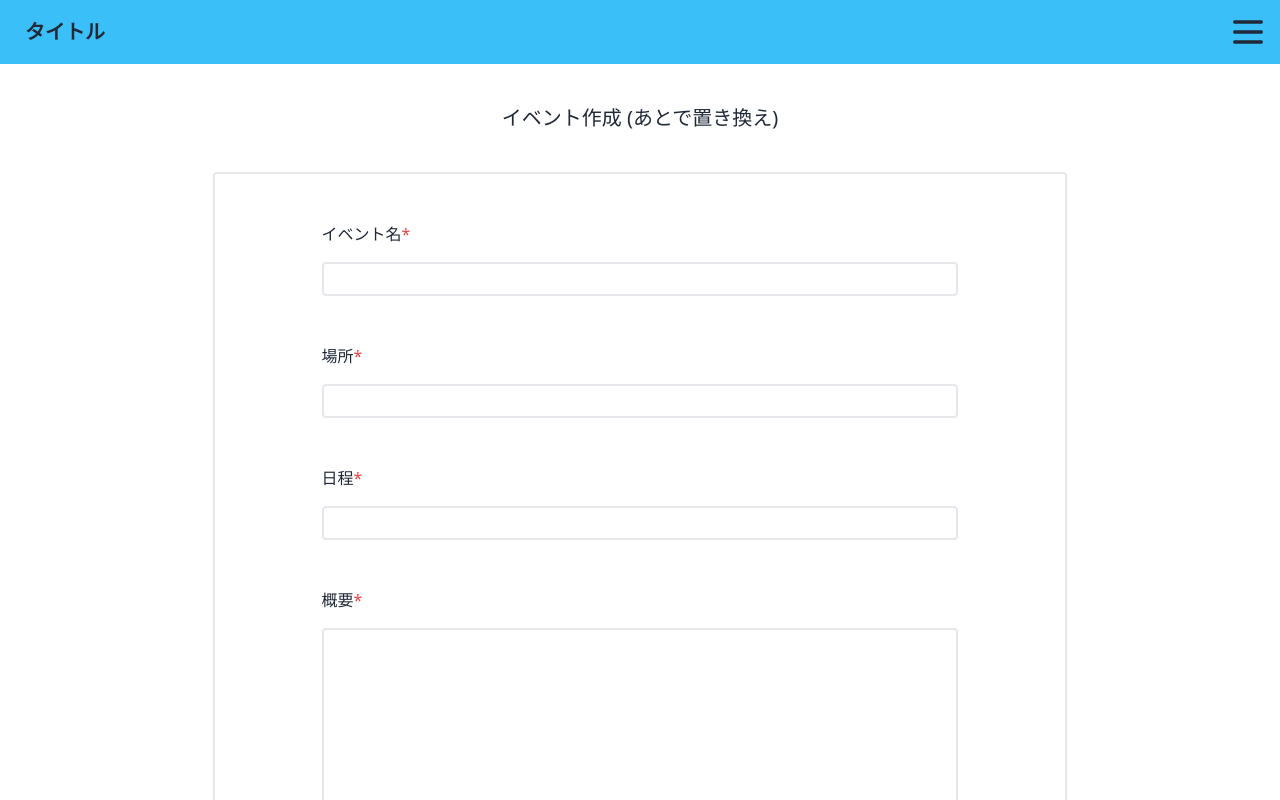
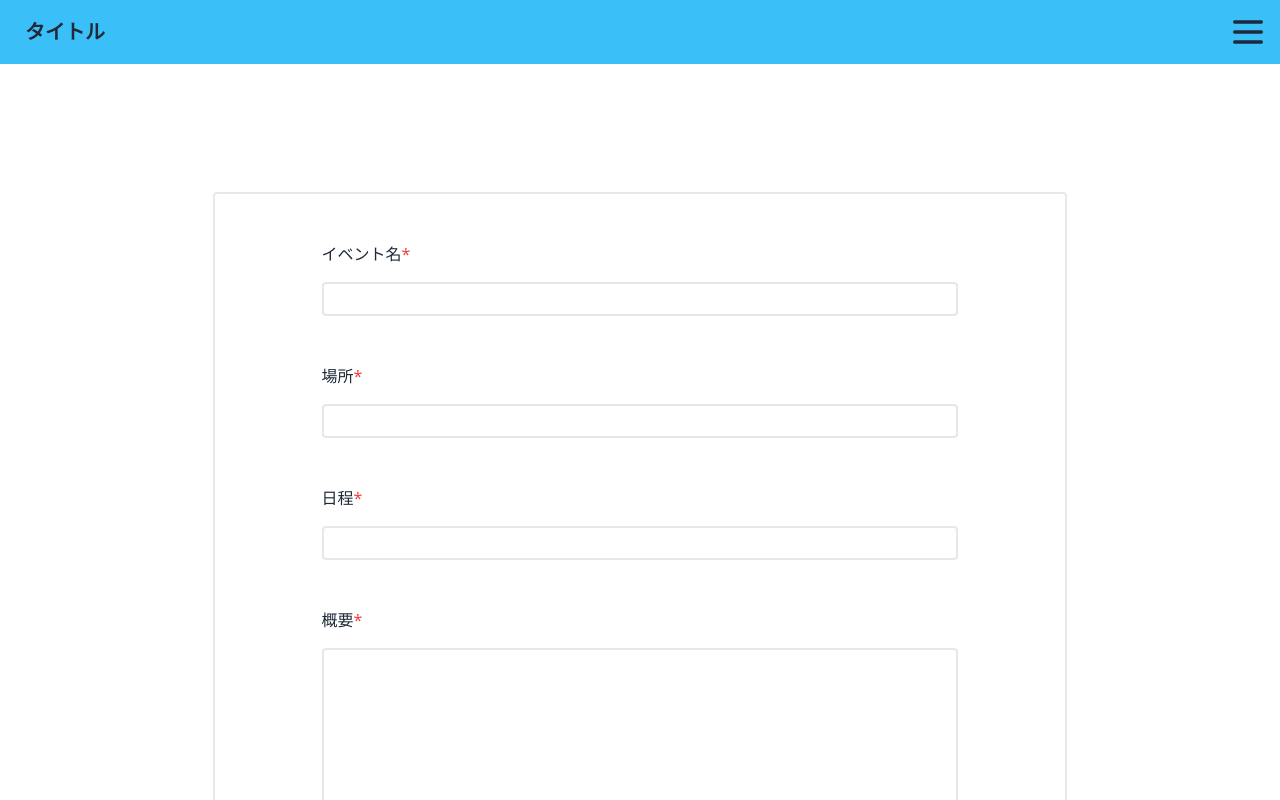
Before and after one commit to axew-is-kibago/kibago-teams, a React (Vite) app: page /event_create in a window 1280 px wide. Shown: the top 800 px of the page. Built offline with nearby package versions, Linux system fonts and the light colour scheme.

Commit message:
ハンバーガーメニューにアニメーションを追加+α

```diff
--- a/src/components/Header.tsx
+++ b/src/components/Header.tsx
@@ -13,7 +13,7 @@ function Header() {
         <div className="flex-1"><a className="btn btn-ghost normal-case text-xl">タイトル</a></div>
             <button onClick={handleMenuOpen} className={openMenu ? "fixed right-[-100%]" : "btn btn-square btn-ghost z-10"}><svg xmlns="http://www.w3.org/2000/svg" fill="none" viewBox="0 0 24 24" className="inline-block w-10 h-10 stroke-current"><path strokeLinecap="round" strokeLinejoin="round" strokeWidth="2" d="M4 6h16M4 12h16M4 18h16"></path></svg></button>
             <div class="openMenu-bg" onClick={handleMenuOpen} className={openMenu ? "fixed right-0 top-0 h-screen w-screen flex justify-start bg-black bg-opacity-30" : "fixed right-[-100%]"}></div>
-            <nav className={openMenu ? "text-left fixed bg-slate-50 right-0 top-0 w-4/12 h-screen flex flex-col justify-start pt-8 px-3" : "fixed right-[-100%]"}>
+            <nav className={openMenu ? "text-left fixed bg-slate-50 right-0 top-0 w-4/12 h-screen flex flex-col justify-start transition duration-500 ease-in-out pt-8 px-3" : "fixed right-[-100%]"}>
               <ul className={openMenu ? "" : "fixed right-[-100%]"}>
                 <li className="py-[4vh] text-[2vw] hover:underline">ホーム</li>
                 <li className="py-[4vh] text-[2vw] hover:underline">プロフィール</li>
--- a/src/pages/EventCreate.tsx
+++ b/src/pages/EventCreate.tsx
@@ -3,8 +3,7 @@ export const EventCreate = () => {
     return (
       <>
       <Header />
-        <div className="text-center text-xl py-[5vh]">イベント作成 (あとで置き換え)</div>
-        <div id="wrapper" className="w-2/3 ml-auto mr-auto border-2 rounded mb-[8vh]">
+        <div id="wrapper" className="w-2/3 ml-auto mr-auto border-2 rounded my-[16vh]">
         <div id="input-wrapper" className="w-3/4 ml-auto mr-auto pb-[8vh]">
         <form className="pt-[6vh]"><p className="pb-[2vh]">イベント名<span className="text-red-500 required-dot">*</span></p><input className="border-2 rounded w-full h-[34px]"/></form>
         <form className="pt-[6vh]"><p className="pb-[2vh]">場所<span className="text-red-500 required-dot">*</span></p><input className="border-2 rounded w-full h-[34px]"/></form>
```
